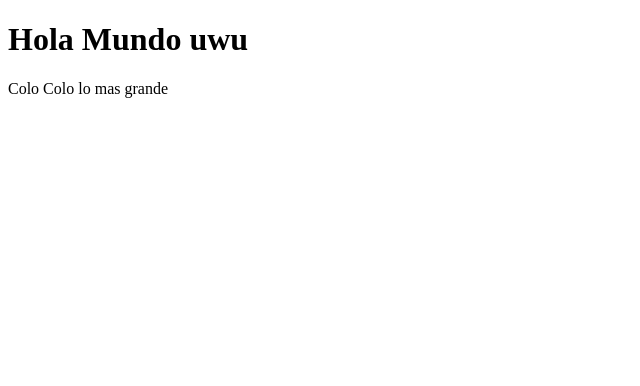
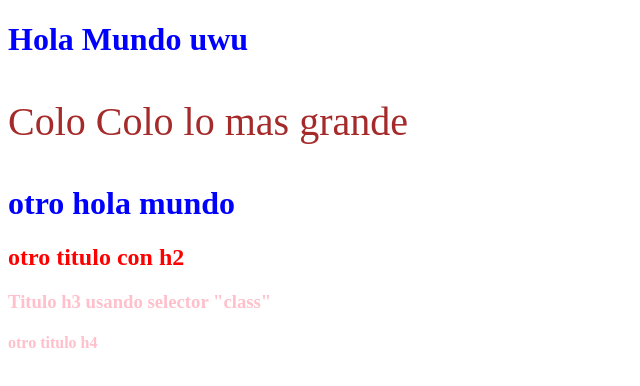
Before and after one commit to roro335/primer_proyecto_html, a plain HTML site: page index.html in a window 1280 px wide. Shown: the whole page, without its empty margins (0-640 px from the left). Drawn offline with Linux system fonts and the light colour scheme.

Commit message:
Add files via upload

```diff
--- a/index.html
+++ b/index.html
@@ -4,9 +4,30 @@
     <meta charset="UTF-8">
     <meta name="viewport" content="width=device-width, initial-scale=1.0">
     <title>Primer Proyecto HTML</title>
+     <style>
+        h1 {
+            color: blue;
+        }
+        h2 {
+            color: red;
+        }
+        p {
+            color: brown;
+            font-size: 40px;
+        }
+        .rodrigo {
+            color: pink;
+        }
+
+     </style>
 </head>
 <body>
     <h1>Hola Mundo uwu</h1>
     <p>Colo Colo lo mas grande</p>
+    <h1>otro hola mundo</h1>
+    <h2>otro titulo con h2</h2>
+    <!-- Usando Selector class-->
+    <h3  class="rodrigo"> Titulo h3 usando selector "class"</h3>
+    <h4  class="rodrigo">otro titulo h4</h4>
 </body>
 </html>
```
